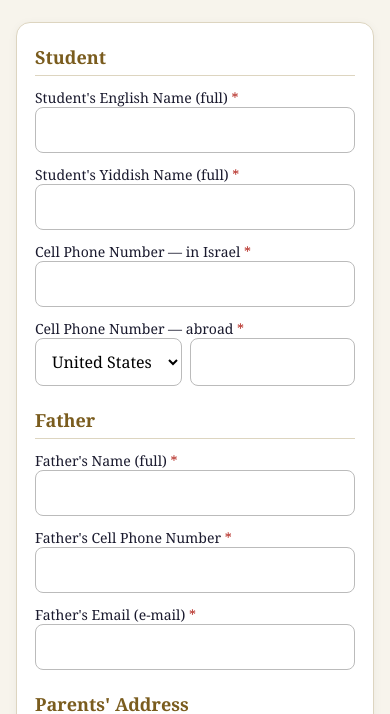
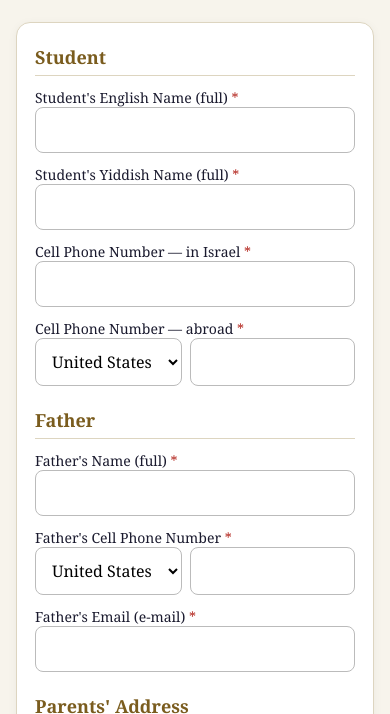
Before and after one commit to lazercg/lazercg.github.io, a plain HTML site: page index.html in a window 390 px wide. Shown: the part 130-844 px from the top of the page. Drawn offline with Linux system fonts and the light colour scheme.

Commit message:
Add country code dropdown to father's phone number

```diff
--- a/index.html
+++ b/index.html
@@ -77,8 +77,11 @@
           <input name="father_full_name" required>
           <span class="err-msg">This field is required</span></label>
         <label>Father's Cell Phone Number <span class="req">*</span>
-          <input name="father_phone" type="tel" class="phonefmt" required>
-          <span class="err-msg">This field is required</span></label>
+          <span class="phone-row">
+            <select id="fatherCode" aria-label="Country code"></select>
+            <input name="father_phone" id="fatherNumber" type="tel" class="phonefmt" required>
+          </span>
+          <span class="err-msg" id="fatherErr">This field is required</span></label>
         <label>Father's Email (e-mail) <span class="req">*</span>
           <input name="father_email" type="email" required>
           <span class="err-msg">This field is required</span></label>
@@ -156,12 +159,15 @@ const COUNTRIES = [
 ["Zambia","+260"],["Zimbabwe","+263"]
 ];
 const codeSel = document.getElementById('abroadCode');
-COUNTRIES.forEach(([name, code]) => {
-  const opt = document.createElement('option');
-  opt.value = code;
-  opt.textContent = name + ' ' + code;
-  if (name === 'United States') opt.selected = true;
-  codeSel.appendChild(opt);
+const fatherCodeSel = document.getElementById('fatherCode');
+[codeSel, fatherCodeSel].forEach(sel => {
+  COUNTRIES.forEach(([name, code]) => {
+    const opt = document.createElement('option');
+    opt.value = code;
+    opt.textContent = name + ' ' + code;
+    if (name === 'United States') opt.selected = true;
+    sel.appendChild(opt);
+  });
 });
 
 // Phone formatting: a dash goes in automatically after the first 3 digits.
@@ -248,6 +254,8 @@ form.addEventListener('submit', async (e) => {
   });
   const abroadInp = document.getElementById('abroadNumber');
   document.getElementById('abroadErr').style.display = abroadInp.classList.contains('invalid') ? 'block' : 'none';
+  const fatherInp = document.getElementById('fatherNumber');
+  document.getElementById('fatherErr').style.display = fatherInp.classList.contains('invalid') ? 'block' : 'none';
   if (!ok) { form.querySelector('input.invalid').focus(); return; }
   const btn = document.getElementById('submitBtn');
   btn.disabled = true; btn.textContent = 'Sending…';
@@ -255,6 +263,8 @@ form.addEventListener('submit', async (e) => {
   new FormData(form).forEach((v, k) => { data[k] = v; });
   const abroadNum = document.getElementById('abroadNumber').value.trim();
   data.student_phone_abroad = abroadNum ? (codeSel.value + ' ' + abroadNum) : '';
+  const fatherNum = document.getElementById('fatherNumber').value.trim();
+  data.father_phone = fatherNum ? (fatherCodeSel.value + ' ' + fatherNum) : '';
   try {
     const res = await fetch('https://api.web3forms.com/submit', { method: 'POST', headers: {'Content-Type': 'application/json', 'Accept': 'application/json'}, body: JSON.stringify(data) });
     const json = await res.json();
```
